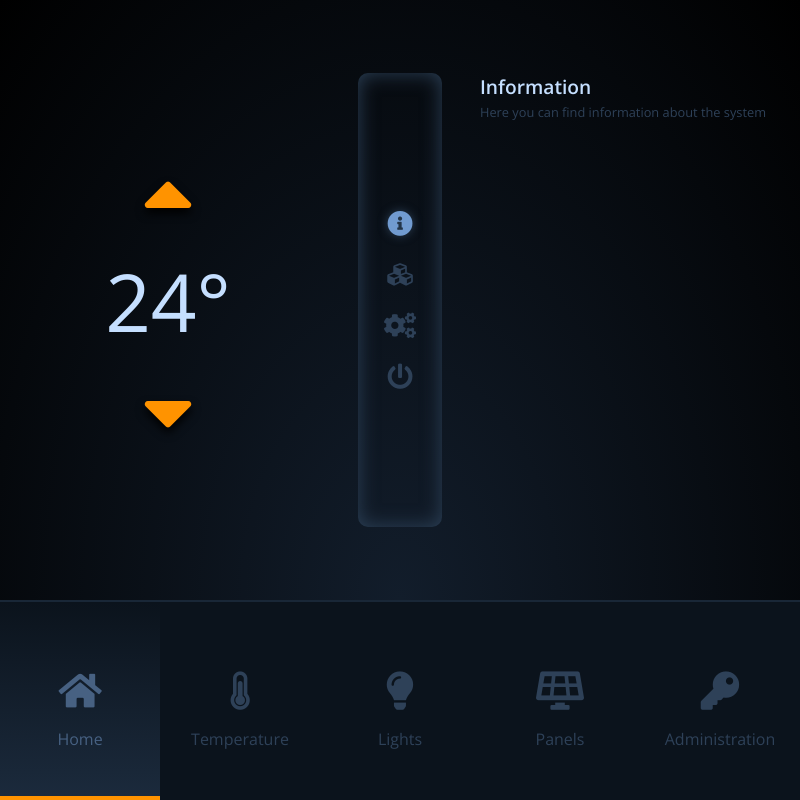
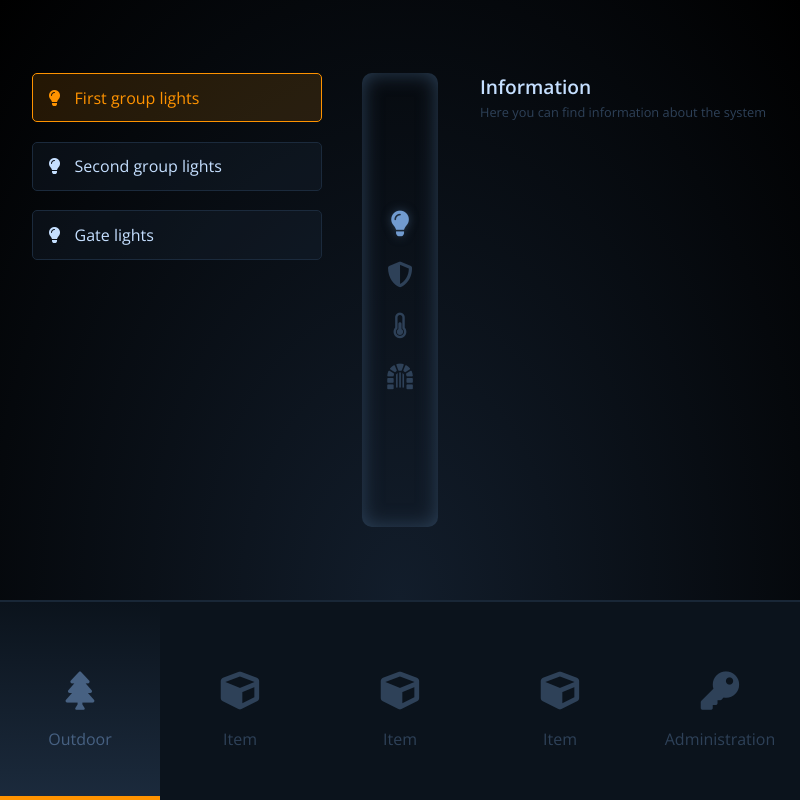
Before and after one commit to emanuelescarabattoli/electrify, an Electron app: page src/index.html in a window 800 px wide. Drawn offline with nearby package versions, Linux system fonts and the light colour scheme.

Commit message:
Lights mockup

```diff
--- a/src/assets/css/style.css
+++ b/src/assets/css/style.css
@@ -12,7 +12,7 @@ body {
 
 .page {
     margin: 0;
-    padding: 1rem;
+    padding: 1rem 2rem;
     display: none;
     height: calc(75% - 2rem);
     grid-template-columns: 1fr 8rem 1fr;
@@ -23,14 +23,17 @@ body {
 .page-left {
     margin: 0;
     padding: 0;
+    height: 100%;
     display: flex;
     align-items: center;
-    justify-content: center;
+    justify-content: flex-start;
 }
 
 .page-left-content {
     margin: 0;
     padding: 0;
+    width: 100%;
+    height: 80%;
 }
 
 .menu {
@@ -171,6 +174,7 @@ body {
 .page-right-content {
     margin: 0;
     padding: 0;
+    width: 100%;
     height: 80%;
 }
 
@@ -188,3 +192,25 @@ body {
     color: #2e4158;
     font-size: 0.8em;
 }
+
+.box {
+    margin: 0;
+    padding: 0.8rem 1rem;
+    width: calc(100% - 2rem);
+    border: solid 1px #1b2a3c;
+    display: grid;
+    grid-template-columns: 1.6rem 1fr;
+    border-radius: 5px;
+    font-size: 1em;
+    background-color: #1b2a3c44;
+}
+
+.box.is-active {
+    border: solid 1px #ff9300;
+    color: #ff9300;
+    background-color: #ff930022;
+}
+
+.box + .box {
+    margin-top: 1.2rem;
+}
--- a/src/index.html
+++ b/src/index.html
@@ -14,18 +14,33 @@
 
 <body>
 
-    <div class="page" id="home">
+    <div class="page" id="outdoor">
         <div class="page-left">
             <div class="page-left-content">
-                <div class="spinner">
-                    <div class="spinner-arrow">
-                        <i class="fas fa-caret-up"></i>
+                <div id="outdoor-lights">
+                    <div class="box is-active" id="outdoor-light-group-one">
+                        <div class="box-icon">
+                            <i class="fas fa-lightbulb"></i>
+                        </div>
+                        <div class="box-content">
+                            First group lights
+                        </div>
                     </div>
-                    <div class="spinner-value">
-                        24°
+                    <div class="box" id="outdoor-light-group-one">
+                        <div class="box-icon">
+                            <i class="fas fa-lightbulb"></i>
+                        </div>
+                        <div class="box-content">
+                            Second group lights
+                        </div>
                     </div>
-                    <div class="spinner-arrow">
-                        <i class="fas fa-caret-down"></i>
+                    <div class="box" id="outdoor-light-group-one">
+                        <div class="box-icon">
+                            <i class="fas fa-lightbulb"></i>
+                        </div>
+                        <div class="box-content">
+                            Gate lights
+                        </div>
                     </div>
                 </div>
             </div>
@@ -35,17 +50,17 @@
                 <div class="submenu">
                     <div class="submenu-content">
                         <div class="submenu-content-items">
-                            <div class="submenu-content-item is-active">
-                                <i class="fas fa-info-circle"></i>
+                            <div class="submenu-content-item is-active" id="outdoor-menu-light-groups">
+                                <i class="fas fa-lightbulb"></i>
                             </div>
-                            <div class="submenu-content-item">
-                                <i class="fas fa-cubes"></i>
+                            <div class="submenu-content-item" id="outdoor-menu-light-shield">
+                                <i class="fas fa-shield-alt"></i>
                             </div>
-                            <div class="submenu-content-item">
-                                <i class="fas fa-cogs"></i>
+                            <div class="submenu-content-item" id="outdoor-menu-temperature">
+                                <i class="fas fa-thermometer-half"></i>
                             </div>
-                            <div class="submenu-content-item">
-                                <i class="fas fa-power-off"></i>
+                            <div class="submenu-content-item" id="outdoor-menu-gate">
+                                <i class="fas fa-dungeon"></i>
                             </div>
                         </div>
                     </div>
@@ -60,16 +75,16 @@
         </div>
     </div>
 
-    <div class="page" id="temperature">
-        The temperature page
+    <div class="page" id="itemThree">
+        The itemThree page
     </div>
 
-    <div class="page" id="lights">
-        The lights page
+    <div class="page" id="itemOne">
+        The itemOne page
     </div>
 
-    <div class="page" id="panels">
-        The panels page
+    <div class="page" id="itemTwo">
+        The itemTwo page
     </div>
 
     <div class="page" id="administration">
@@ -78,43 +93,43 @@
 
     <div class="menu">
         <div class="menu-items">
-            <div class="menu-item is-active" id="home-button">
+            <div class="menu-item is-active" id="outdoor-button">
                 <div class="menu-item-content">
                     <div class="menu-item-content-icon">
-                        <i class="fas fa-home"></i>
+                        <i class="fas fa-tree"></i>
                     </div>
                     <div class="menu-item-content-text">
-                        Home
+                        Outdoor
                     </div>
                 </div>
             </div>
-            <div class="menu-item" id="temperature-button">
+            <div class="menu-item" id="itemOne-button">
                 <div class="menu-item-content">
                     <div class="menu-item-content-icon">
-                        <i class="fas fa-thermometer-three-quarters"></i>
+                        <i class="fas fa-cube"></i>
                     </div>
                     <div class="menu-item-content-text">
-                        Temperature
+                        Item
                     </div>
                 </div>
             </div>
-            <div class="menu-item" id="lights-button">
+            <div class="menu-item" id="itemTwo-button">
                 <div class="menu-item-content">
                     <div class="menu-item-content-icon">
-                        <i class="fas fa-lightbulb"></i>
+                        <i class="fas fa-cube"></i>
                     </div>
                     <div class="menu-item-content-text">
-                        Lights
+                        Item
                     </div>
                 </div>
             </div>
-            <div class="menu-item" id="panels-button">
+            <div class="menu-item" id="itemThree-button">
                 <div class="menu-item-content">
                     <div class="menu-item-content-icon">
-                        <i class="fas fa-solar-panel"></i>
+                        <i class="fas fa-cube"></i>
                     </div>
                     <div class="menu-item-content-text">
-                        Panels
+                        Item
                     </div>
                 </div>
             </div>
@@ -140,34 +155,34 @@
     <script>
 
         $(() => {
-            $("#home").css("display", "grid");
+            $("#outdoor").css("display", "grid");
 
-            $("#home-button").click(() => {
+            $("#outdoor-button").click(() => {
                 $(".page").css("display", "none");
                 $(".menu-item").removeClass("is-active");
-                $("#home").css("display", "grid");
-                $("#home-button").addClass("is-active");
+                $("#outdoor").css("display", "grid");
+                $("#outdoor-button").addClass("is-active");
             });
 
-            $("#temperature-button").click(() => {
+            $("#itemThree-button").click(() => {
                 $(".page").css("display", "none");
                 $(".menu-item").removeClass("is-active");
-                $("#temperature").css("display", "grid");
-                $("#temperature-button").addClass("is-active");
+                $("#itemThree").css("display", "grid");
+                $("#itemThree-button").addClass("is-active");
             });
 
-            $("#lights-button").click(() => {
+            $("#itemOne-button").click(() => {
                 $(".page").css("display", "none");
                 $(".menu-item").removeClass("is-active");
-                $("#lights").css("display", "grid");
-                $("#lights-button").addClass("is-active");
+                $("#itemOne").css("display", "grid");
+                $("#itemOne-button").addClass("is-active");
             });
 
-            $("#panels-button").click(() => {
+            $("#itemTwo-button").click(() => {
                 $(".page").css("display", "none");
                 $(".menu-item").removeClass("is-active");
-                $("#panels").css("display", "grid");
-                $("#panels-button").addClass("is-active");
+                $("#itemTwo").css("display", "grid");
+                $("#itemTwo-button").addClass("is-active");
             });
 
             $("#administration-button").click(() => {
```
